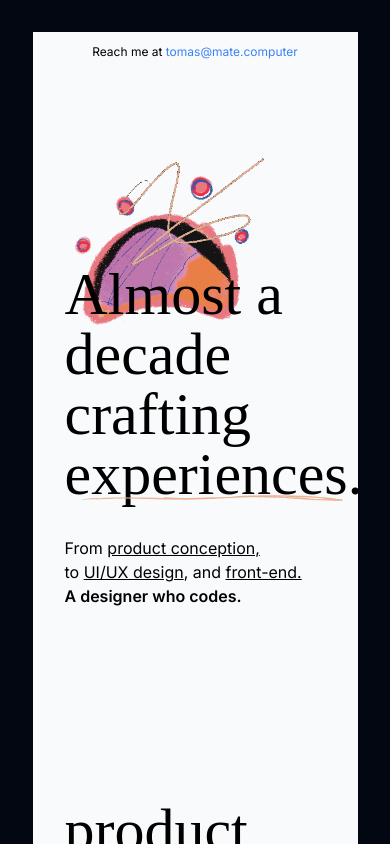
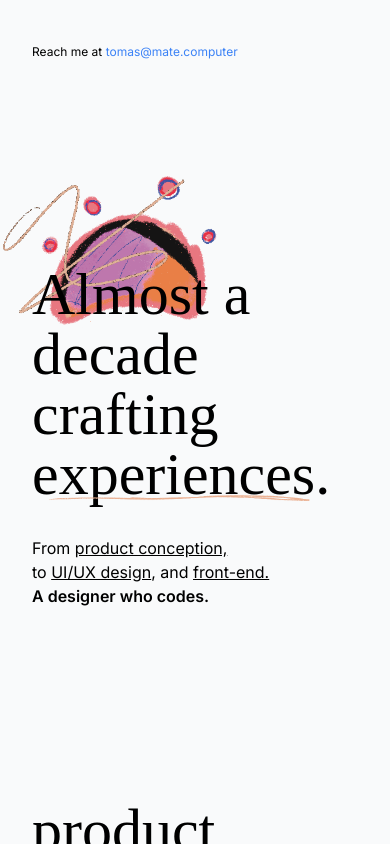
Before and after one commit to milgron/portfolio, a Nuxt app: page / in a window 390 px wide. Shown: the top 844 px of the page. Built offline with nearby package versions, Linux system fonts and the light colour scheme; a web font is replaced by a local one.

Commit message:
changes to the Layout, and animations for the hero

```diff
--- a/components/IndexHero.vue
+++ b/components/IndexHero.vue
@@ -1,5 +1,5 @@
 <template>
-  <section class="lg:h-screen flex lg:justify-center lg:items-center lg:text-center flex-col relative px-8 lg:px-0 py-48 lg:py-0">
+  <section class="hero lg:h-screen flex lg:justify-center lg:items-center lg:text-center flex-col relative px-8 lg:px-0 py-48 lg:py-0">
     <div class="relative">
       <h1 class="font-extralight z-10 ff-imbue text-6xl lg:text-8xl relative">
         Almost a decade <br />
@@ -20,7 +20,7 @@
       <img
         src="/hero_gif.gif"
         alt="abstract sketches gif"
-        class="absolute w-96 -top-48 -left-36 left-0 z-0"
+        class="absolute w-96 -top-48 -left-24 lg:-left-12 z-0"
         >
     </div>
     <h2 class="mt-8">
@@ -30,3 +30,36 @@
     </h2>
   </section>
 </template>
+
+<style>
+@keyframes heroOpacity {
+  from {
+    opacity: 0;
+  }
+  to {
+    opacity: 1;
+  }
+}
+
+@keyframes hero {
+  from {
+    translate: scale(120%);
+    filter: blur(4px);
+  }
+  to {
+    translate: scale(100%);
+    filter: blur(0);
+  }
+}
+
+.hero {
+  opacity: 0;
+  translate: scale(120%);
+  filter: blur(4px);
+  animation-name: hero, heroOpacity;
+  animation-duration: 2s, 1s;
+  animation-delay: 0s, 500ms;
+  transition-timing-function: ease-in-out;
+  animation-fill-mode: forwards;
+}
+</style>
--- a/components/ReachMeHeader.vue
+++ b/components/ReachMeHeader.vue
@@ -1,5 +1,5 @@
 <template>
-  <section class="flex justify-center text-xs py-3">
+  <section class="reachme flex lg:justify-center text-xs py-3 px-8">
     <span>Reach me at
       <a href="mailto:tomas@mate.computer" class="text-blue-500">
         tomas@mate.computer
@@ -7,3 +7,20 @@
     </span>
   </section>
 </template>
+
+<style>
+@keyframes reachme {
+  from {
+    opacity: 0;
+  }
+  to {
+    opacity: 1;
+  }
+}
+
+.reachme {
+  opacity: 0;
+  animation: reachme 2s ease-in-out forwards;
+  animation-delay: 1.75s;
+}
+</style>
--- a/layouts/default.vue
+++ b/layouts/default.vue
@@ -1,10 +1,12 @@
 
 import ReachMeHeader from '~/components/ReachMeHeader.vue';
 <template>
-  <section class="bg-gray-950 py-8 lg:py-12">
-    <section class="bg-gray-50 w-10/12 lg:w-11/12 mx-auto">
-      <ReachMeHeader />
-      <slot />
+    <section class="bg-gray-50 py-8 lg:py-12 relative">
+      <section class="bg-gray-50 w-full lg:w-11/12 mx-auto z-0">
+        <section>
+          <ReachMeHeader />
+          <slot />
+        </section>
+      </section>
     </section>
-  </section>
 </template>
```
